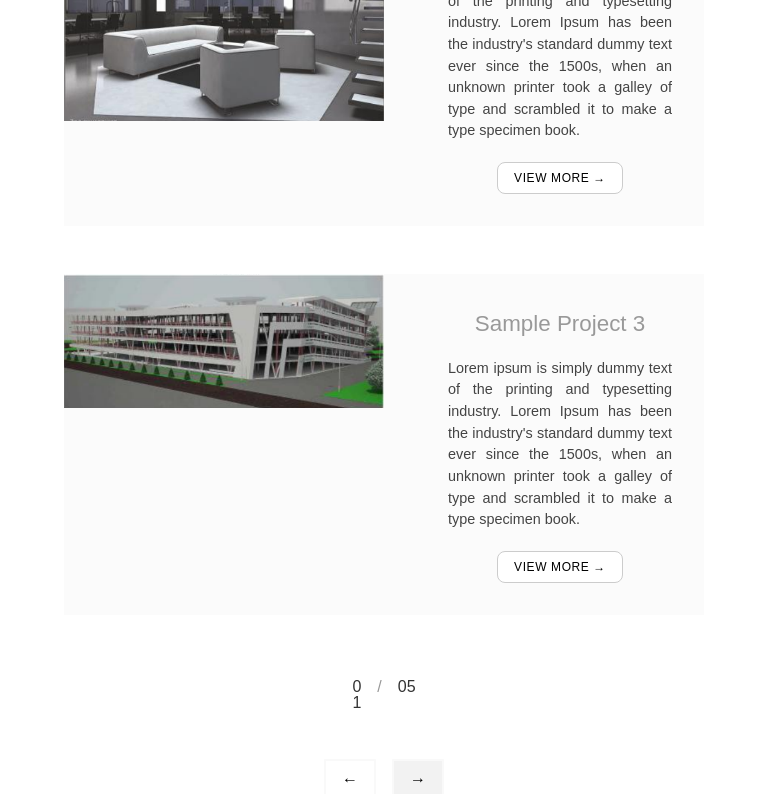
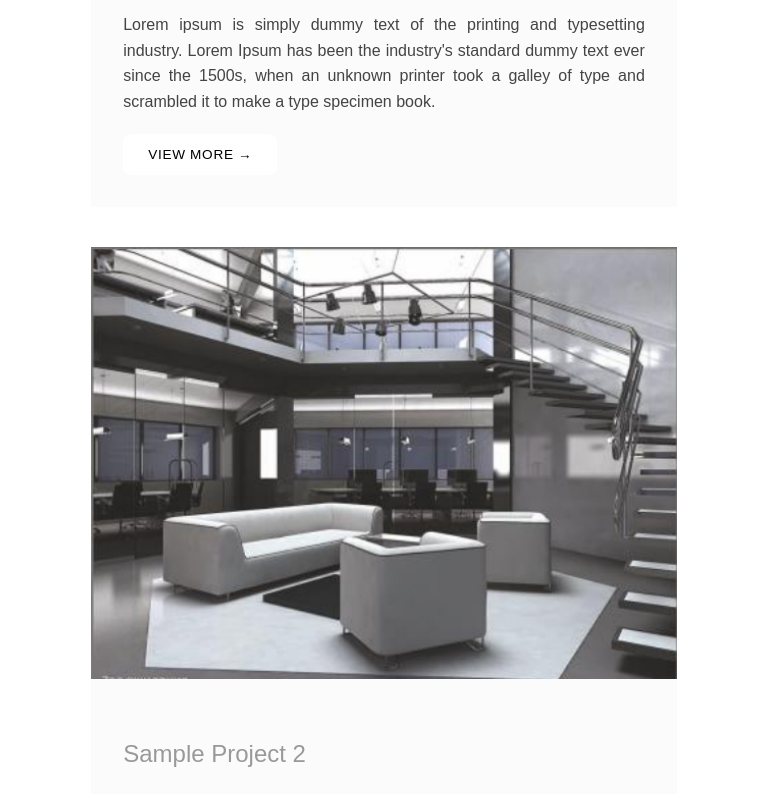
Before and after one commit to soliyana22/react-task-two, a React (Vite) app: page /ourproject in a window 768 px wide. Shown: the part 800-1594 px from the top of the page. Built offline with nearby package versions, Linux system fonts and the light colour scheme.

Commit message:
commited

```diff
--- a/src/pages/Landing.css
+++ b/src/pages/Landing.css
@@ -200,6 +200,7 @@
   line-height: 1.6;
   color: #333;
   max-width: 300px;
+  text-align: justify;
 }
 
 
@@ -558,6 +559,7 @@
   .projects-title,
   .contact-title,
   .landing-about-title {
+    margin-top: 4rem;
     font-size: 2rem;
     text-align: center;
   }
--- a/src/pages/Our_project.css
+++ b/src/pages/Our_project.css
@@ -148,6 +148,7 @@
   font-weight: 400;
   color: #999;
   margin-bottom: 1rem;
+  text-align: justify;
 }
 
 .project-info p {
@@ -156,9 +157,12 @@
   margin-bottom: 1.25rem;
   line-height: 1.5;
 }
+.btn-container {
+  text-align: left;
+}
 
 .view-more-btn {
-  padding: 0.5rem 1rem;
+  padding: 1.5rem 2rem;
   background-color: #fff;
   text-transform: uppercase;
   font-size: 0.75rem;
@@ -166,7 +170,8 @@
   cursor: pointer;
   transition: background-color 0.3s;
   color:black;
-  text-align: left;
+  border:1px solid transparent;
+
 }
 
 
@@ -286,3 +291,76 @@
     font-size: 0.7rem;
   }
 }
+/* Tablet responsiveness: 768px - 1024px */
+@media (min-width: 768px) and (max-width: 1024px) {
+  .our-projects-section {
+    padding: 3rem 1.5rem;
+    max-width: 90%;
+  }
+
+  .our-projects-title {
+    font-size: 2.4rem;
+    line-height: 2.5rem;
+    text-align: left;
+  }
+
+  .project-item {
+    flex-direction: column;  /* Stack vertically for tablet */
+    gap: 1.5rem;
+    margin-bottom: 2.5rem;
+  }
+
+  .project-img {
+    width: 100%;  /* Image takes full width */
+    height: auto;
+  }
+
+  .project-info {
+    width: 100%;   /* Make sure text takes full width */
+    padding: 2rem; /* Nice roomy padding for readability */
+  }
+
+  .project-info h3 {
+    font-size: 1.5rem; /* Slightly larger on tablet for easier reading */
+  }
+
+  .project-info p {
+    font-size: 1rem;
+    line-height: 1.6;
+    text-align: justify;
+  }
+
+  .view-more-btn {
+    padding: 0.75rem 1.5rem;
+    font-size: 0.85rem;
+    width: auto; /* Don't force width — let button size naturally */
+  }
+
+  .lower_gallery {
+    flex-direction: row;
+    justify-content: space-between;
+    margin-left: 0;
+    margin-top: 2rem;
+    align-items: center;
+  }
+
+  .number_text {
+    gap: 2rem;
+    margin-right: 2rem;
+  }
+
+  .number_text p {
+    font-size: 18px;
+    margin-top: 3rem;
+  }
+
+  .arrow_btn {
+    display: flex;
+    gap: 1rem;
+  }
+
+  .arrow_1, .arrow_2 {
+    padding: 0.5rem 1rem;
+    margin: 0;
+  }
+}
--- a/src/pages/Our_project.jsx
+++ b/src/pages/Our_project.jsx
@@ -14,7 +14,9 @@
             Lorem Ipsum has been the industry's standard dummy text ever since the 1500s,
             when an unknown printer took a galley of type and scrambled it to make a type specimen book.
           </p>
+          <div className="btn-container">
           <button className="view-more-btn">View More →</button>
+          </div>
         </div>
       </div>
 
@@ -27,7 +29,10 @@
             Lorem Ipsum has been the industry's standard dummy text ever since the 1500s,
             when an unknown printer took a galley of type and scrambled it to make a type specimen book.
           </p>
+          <div className="btn-container">
           <button className="view-more-btn">View More →</button>
+          </div>
+
         </div>
       </div>
 
@@ -40,7 +45,9 @@
             Lorem Ipsum has been the industry's standard dummy text ever since the 1500s,
             when an unknown printer took a galley of type and scrambled it to make a type specimen book.
           </p>
+          <div className="btn-container">
           <button className="view-more-btn">View More →</button>
+          </div>
         </div>
       </div>
 
--- a/src/pages/PhotoGallery.css
+++ b/src/pages/PhotoGallery.css
@@ -93,7 +93,13 @@
   font-weight:none;
   margin-top: 5rem;
 }
-
+.header{
+  line-height: 10px;
+}
+.header .first_header{
+  color:#BDBDBD;
+  font-weight:100;
+}
 
 /* Responsive adjustments */
 @media (max-width: 768px) {
@@ -151,3 +157,58 @@
     text-align: center;
   }
 }
+/* Tablet responsiveness: screens between 768px and 1024px */
+@media (min-width: 768px) and (max-width: 1024px) {
+  .photo-gallery {
+    padding: 15px;
+    margin: 0 20px;
+  }
+
+  .photo-gallery h1 {
+    font-size: 3.5rem;
+    line-height: 3.5rem;
+    text-align: left;
+  }
+
+  .gallery-grid {
+    grid-template-columns: repeat(2, 1fr);
+    gap: 15px;
+  }
+
+  .gallery-item {
+    aspect-ratio: 4 / 3;
+  }
+
+  .lower_gallery {
+    flex-direction: row;
+    justify-content: space-between;
+    align-items: center;
+    margin-left: 20px;
+    margin-top: 2rem;
+  }
+
+  .number_text {
+    justify-content: flex-start;
+    gap: 2rem;
+    margin-right: 2rem;
+  }
+
+  .number_text p {
+    font-size: 18px;
+    margin-top: 3rem;
+  }
+
+  .arrow_btn {
+    display: flex;
+    gap: 1rem;
+  }
+
+  .arrow_1, .arrow_2 {
+    padding: 0.75rem 1.5rem;
+    margin: 0;
+  }
+
+  .first_header, .second_header {
+    text-align: left;
+  }
+}
```
